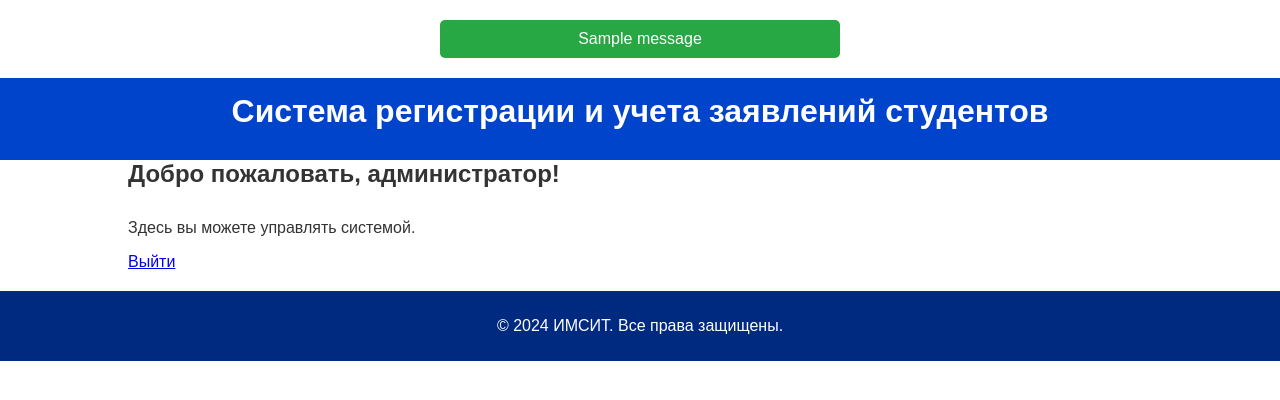
After one commit to ParkourJohnson/Kurs, a Flask app: page /admin in a window 1280 px wide. The commit adds this page. Shown: the top 400 px of the page. Run offline with Flask 3, Linux system fonts and the light colour scheme; the visitor is signed in with stand-in values (Sample User, id 1); one stand-in notice (Sample message) is shown.

Commit message:
dashboards

```diff
--- a/app.py
+++ b/app.py
@@ -1,10 +1,61 @@
-from flask import Flask, render_template
+from flask import Flask, render_template, request, redirect, url_for, flash, session
 
 app = Flask(__name__)
+app.secret_key = "secret_key_for_session"
+
+users = {
+    "admin": {"password": "admin123", "role": "admin"},
+    "staff": {"password": "staff123", "role": "staff"},
+    "student": {"password": "student123", "role": "student"},
+}
 
 @app.route("/")
 def index():
     return render_template("index.html")
 
+@app.route("/login", methods=["POST"])
+def login():
+    username = request.form.get("username")
+    password = request.form.get("password")
+
+    user = users.get(username)
+    if user and user["password"] == password:
+        session["username"] = username
+        session["role"] = user["role"]
+        flash("Вы успешно вошли!", "success")
+        if user["role"] == "admin":
+            return redirect(url_for("admin_dashboard"))
+        elif user["role"] == "staff":
+            return redirect(url_for("staff_dashboard"))
+        elif user["role"] == "student":
+            return redirect(url_for("student_dashboard"))
+    else:
+        flash("Неверный логин или пароль.", "danger")
+        return redirect(url_for("index"))
+
+@app.route("/logout")
+def logout():
+    session.clear()
+    flash("Вы вышли из системы.", "info")
+    return redirect(url_for("index"))
+
+@app.route("/admin")
+def admin_dashboard():
+    if session.get("role") == "admin":
+        return render_template("admin_dashboard.html")
+    return redirect(url_for("index"))
+
+@app.route("/staff")
+def staff_dashboard():
+    if session.get("role") == "staff":
+        return render_template("staff_dashboard.html")
+    return redirect(url_for("index"))
+
+@app.route("/student")
+def student_dashboard():
+    if session.get("role") == "student":
+        return render_template("student_dashboard.html")
+    return redirect(url_for("index"))
+
 if __name__ == "__main__":
     app.run(debug=True)
--- a/static/css/styles.css
+++ b/static/css/styles.css
@@ -46,7 +46,7 @@ footer {
 }
 
 .login-form input {
-    width: 100%;
+    width: 95%;
     padding: 10px;
     margin-bottom: 10px;
     border: 1px solid #ccc;
@@ -66,3 +66,30 @@ footer {
 .login-form button:hover {
     background-color: #003399;
 }
+
+.flash-messages {
+    list-style: none;
+    padding: 0;
+    margin: 20px auto;
+    max-width: 400px;
+}
+
+.flash-messages li {
+    padding: 10px;
+    margin-bottom: 10px;
+    border-radius: 5px;
+    text-align: center;
+    color: white;
+}
+
+.flash-messages .success {
+    background-color: #28a745;
+}
+
+.flash-messages .danger {
+    background-color: #dc3545;
+}
+
+.flash-messages .info {
+    background-color: #17a2b8;
+}
--- /dev/null
+++ b/templates/admin_dashboard.html
@@ -0,0 +1,11 @@
+{% extends "base.html" %}
+
+{% block title %}Кабинет администратора{% endblock %}
+
+{% block content %}
+<div class="container">
+    <h2>Добро пожаловать, администратор!</h2>
+    <p>Здесь вы можете управлять системой.</p>
+    <a href="{{ url_for('logout') }}">Выйти</a>
+</div>
+{% endblock %}
--- a/templates/base.html
+++ b/templates/base.html
@@ -7,6 +7,16 @@
     <link rel="stylesheet" href="/static/css/styles.css">
 </head>
 <body>
+    {% with messages = get_flashed_messages(with_categories=true) %}
+        {% if messages %}
+            <ul class="flash-messages">
+            {% for category, message in messages %}
+                <li class="{{ category }}">{{ message }}</li>
+            {% endfor %}
+            </ul>
+        {% endif %}
+    {% endwith %}
+
     <header>
         <div class="container">
             <h1>Система регистрации и учета заявлений студентов</h1>
```
Also changed, not shown: templates/staff_dashboard.html (added, +11 -0 lines), templates/student_dashboard.html (added, +11 -0 lines).
